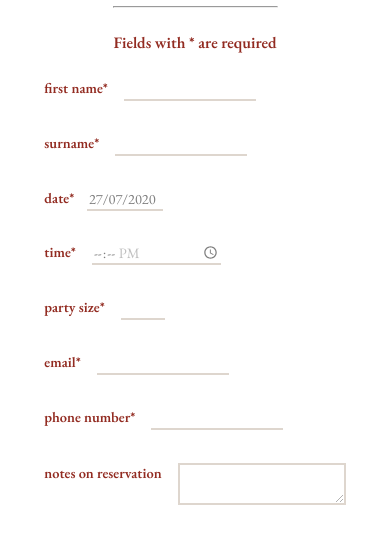
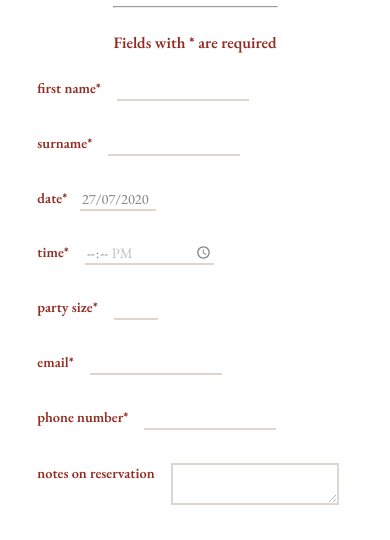
Before and after one commit to clakika/restaurant-website, a React (Create React App) app in the folder restaurant-website/: page / in a window 390 px wide. Shown: the part 479-1019 px from the top of the page. Built offline with nearby package versions, Linux system fonts and the light colour scheme.

Commit message:
fixes resp border

```diff
--- a/restaurant-website/src/components/Form/Form.css
+++ b/restaurant-website/src/components/Form/Form.css
@@ -205,7 +205,7 @@ input {
 @media only screen and (max-width: 601px) {
 
     .Reservation_Form {
-        margin-left: 0rem;
+        margin-left: -14px;
 
     }
 
```
